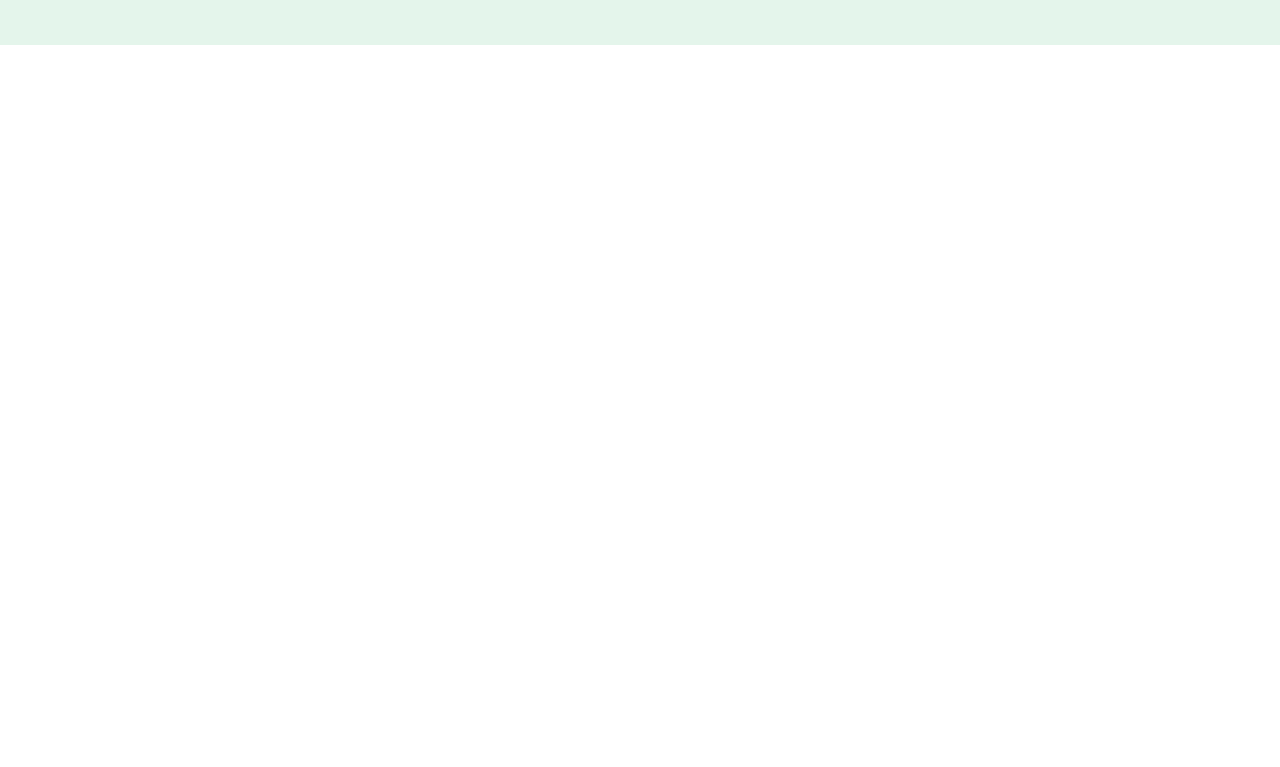
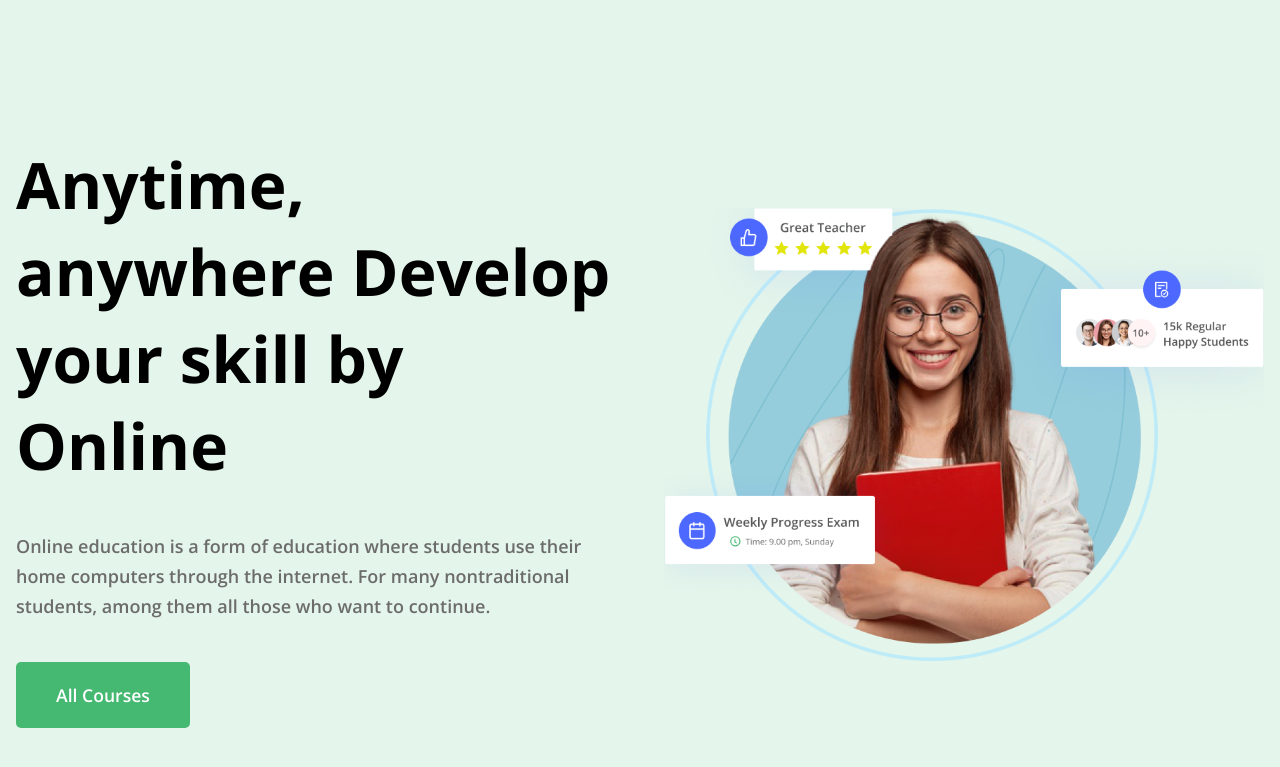
Before and after one commit to makandrr/ucoda-layout, an Astro site: page / in a window 1280 px wide. Shown: the part 107-874 px from the top of the page. Before the commit the page ends 800 px from the top, so only its background shows below. Built offline with nearby package versions, Linux system fonts and the light colour scheme; Astro itself is replaced by a stand-in of ours.

Commit message:
Hero component

```diff
--- /dev/null
+++ b/src/components/Hero.astro
@@ -0,0 +1,64 @@
+---
+import Container from "../layouts/Container.astro";
+---
+
+<div class="hero">
+  <Container>
+    <div class="local-container">
+      <div class="left-col">
+        <h1>
+          Anytime, anywhere Develop your skill by Online
+        </h1>
+        <p>Online education is a form of education where students use their home computers through the internet. For many nontraditional students, among them all those who want to continue.</p>
+        <div class="button" data-size="large">All Courses</div>
+      </div>
+      <div class="right-col">
+        <img src="/hero.png" alt="">
+      </div>
+    </div>
+  </Container>
+</div>
+
+<style>
+  .hero {
+    background-color: var(--accent-light);
+    padding: 6rem 0;
+  }
+  .local-container {
+    display: grid;
+    grid-template-columns: 1fr 1fr;
+    gap: 3rem;
+  }
+  .left-col {
+    display: flex;
+    flex-direction: column;
+    justify-content: center;
+    align-items: flex-start;
+    gap: 2.6rem;
+  }
+  .left-col h1 {
+    font-size: 4rem;
+  }
+  .left-col p {
+    font-size: 1.125rem;
+    color: #6C6C6A;
+    line-height: 1.875rem;
+    font-weight: 600;
+  }
+  .right-col {
+    display: flex;
+    align-items: center;
+  }
+
+  @media (max-width: 65em) {
+    .local-container {
+      grid-template-columns: 1fr;
+    }
+    .left-col h1 {
+      font-size: 2rem;
+    }
+    .right-col {
+      order: -1;
+    }
+  }
+</style>
--- a/src/layouts/Layout.astro
+++ b/src/layouts/Layout.astro
@@ -26,6 +26,9 @@ import Header from "../components/Header.astro";
 		margin: 0;
 		padding: 0;
 		box-sizing: border-box;
+	}
+	img {
+		max-width: 100%;
 	}
 	:root {
 		--accent: #45B871;
--- a/src/pages/index.astro
+++ b/src/pages/index.astro
@@ -1,10 +1,10 @@
 ---
 import Layout from "../layouts/Layout.astro"
-
+import Hero from "../components/Hero.astro"
 ---
 
 <Layout title="U-Coda">
-
+	<Hero />
 </Layout>
 
 <style>
```
Also changed, not shown: public/hero.png (added).
